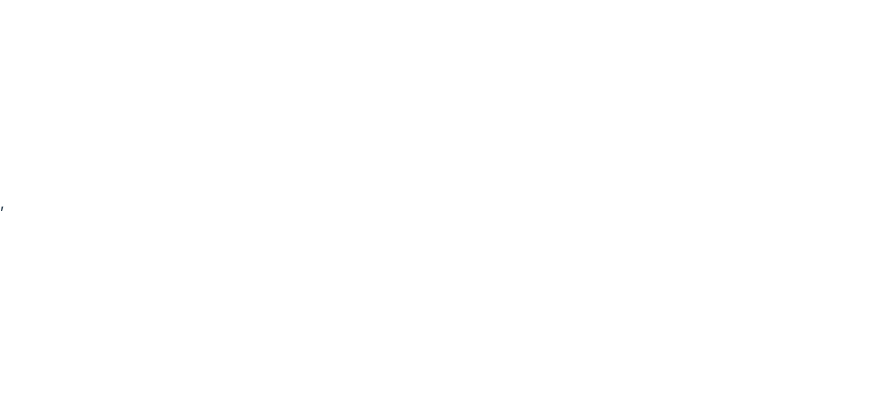
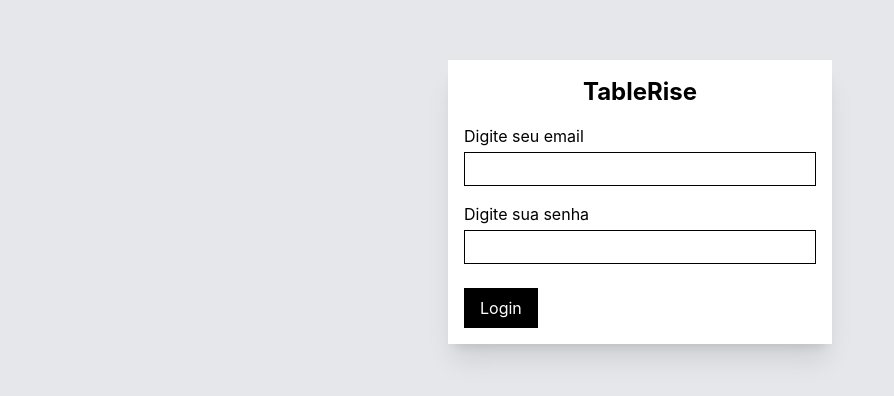
Before and after one commit to TableRise/tablerise-frontend-beta, a React (Vite) app: page /login in a window 1280 px wide. Before the commit this address had no page. Shown: the part 198-594 px from the top of the page, without its empty margins (0-894 px from the left). Built offline with nearby package versions, Linux system fonts and the light colour scheme.

Commit message:
feat: Create login page and setup frontend beta

```diff
--- a/package.json
+++ b/package.json
@@ -11,21 +11,25 @@
   },
   "dependencies": {
     "i18next": "23.4.1",
+    "path": "0.12.7",
     "react": "18.2.0",
     "react-dom": "18.2.0",
     "react-router-dom": "6.14.2"
   },
   "devDependencies": {
     "@testing-library/react": "14.0.0",
+    "@types/node": "20.10.7",
     "@types/react": "18.2.15",
     "@types/react-dom": "18.2.7",
     "@typescript-eslint/eslint-plugin": "6.0.0",
     "@typescript-eslint/parser": "6.0.0",
     "@vitejs/plugin-react-swc": "3.3.2",
+    "autoprefixer": "^10.4.16",
     "eslint": "8.45.0",
     "eslint-plugin-react-hooks": "4.6.0",
     "eslint-plugin-react-refresh": "0.4.3",
-    "tailwindcss": "3.3.3",
+    "postcss": "^8.4.33",
+    "tailwindcss": "^3.3.3",
     "typescript": "5.0.2",
     "vite": "4.4.5"
   }
--- /dev/null
+++ b/postcss.config.cjs
@@ -0,0 +1,6 @@
+module.exports = {
+    plugins: {
+      tailwindcss: {},
+      autoprefixer: {},
+    },
+}
--- a/src/App.tsx
+++ b/src/App.tsx
@@ -1,5 +1,6 @@
 import { Routes, Route } from 'react-router-dom';
-import PrivateRoute from './components/PrivateRoute';
+import PrivateRoute from 'src/components/PrivateRoute';
+import Login from 'src/pages/Login';
 
 function App() {
   return (
@@ -7,6 +8,7 @@
       <Routes>
         <Route element={<PrivateRoute />}></Route>
         <Route path='/' element={<h1>TableRise</h1>} />
+        <Route path='/login' element={<Login />} />
       </Routes>
     </>
   );
--- a/src/index.css
+++ b/src/index.css
@@ -2,72 +2,13 @@
 @tailwind components;
 @tailwind utilities;
 
-:root {
-  font-family: Inter, system-ui, Avenir, Helvetica, Arial, sans-serif;
-  line-height: 1.5;
-  font-weight: 400;
-
-  color-scheme: light dark;
-  color: rgba(255, 255, 255, 0.87);
-  background-color: #242424;
-
-  font-synthesis: none;
-  text-rendering: optimizeLegibility;
+body {
+  margin: 0;
+  padding: 0;
+  font-family: -apple-system, BlinkMacSystemFont, 'Segoe UI', 'Roboto', 'Oxygen',
+    'Ubuntu', 'Cantarell', 'Fira Sans', 'Droid Sans', 'Helvetica Neue',
+    sans-serif;
   -webkit-font-smoothing: antialiased;
   -moz-osx-font-smoothing: grayscale;
-  -webkit-text-size-adjust: 100%;
+  scroll-behavior: smooth;
 }
-
-a {
-  font-weight: 500;
-  color: #646cff;
-  text-decoration: inherit;
-}
-a:hover {
-  color: #535bf2;
-}
-
-body {
-  margin: 0;
-  display: flex;
-  place-items: center;
-  min-width: 320px;
-  min-height: 100vh;
-}
-
-h1 {
-  font-size: 3.2em;
-  line-height: 1.1;
-}
-
-button {
-  border-radius: 8px;
-  border: 1px solid transparent;
-  padding: 0.6em 1.2em;
-  font-size: 1em;
-  font-weight: 500;
-  font-family: inherit;
-  background-color: #1a1a1a;
-  cursor: pointer;
-  transition: border-color 0.25s;
-}
-button:hover {
-  border-color: #646cff;
-}
-button:focus,
-button:focus-visible {
-  outline: 4px auto -webkit-focus-ring-color;
-}
-
-@media (prefers-color-scheme: light) {
-  :root {
-    color: #213547;
-    background-color: #ffffff;
-  }
-  a:hover {
-    color: #747bff;
-  }
-  button {
-    background-color: #f9f9f9;
-  }
-}
--- a/src/main.tsx
+++ b/src/main.tsx
@@ -10,7 +10,7 @@
     <BrowserRouter>
       <React.StrictMode>
         <App />
-      </React.StrictMode>,
+      </React.StrictMode>
     </BrowserRouter>
   </TableriseProvider>
 );
--- /dev/null
+++ b/src/pages/Login.tsx
@@ -0,0 +1,25 @@
+// import React from 'react';
+import 'src/pages/styles/Login.css';
+
+export default function Login() {
+    return(
+        <section className="login-main">
+            <form className="login-box">
+                <h1 className="login-title">TableRise</h1>
+                <div className="login-credentials">
+                    <label htmlFor="login-email-input">
+                        <span>Digite seu email</span>
+                        <input id="login-email-input" type="text" />
+                    </label>
+                    <label htmlFor="login-password-input">
+                        <span>Digite sua senha</span>
+                        <input id="login-password-input" type="password" />
+                    </label>
+                </div>
+                <div className="login-buttons">
+                    <button type="button">Login</button>
+                </div>
+            </form>
+        </section>
+    )
+}
--- /dev/null
+++ b/src/pages/styles/Login.css
@@ -0,0 +1,33 @@
+@tailwind base;
+@tailwind components;
+@tailwind utilities;
+
+@layer base {
+    .login-main {
+        @apply bg-gray-200 h-screen flex justify-center items-center;
+    }
+
+    .login-box {
+        @apply bg-white p-4 flex flex-col w-[30%] shadow-xl;
+    }
+
+    .login-box .login-title {
+        @apply mb-2 self-center text-2xl font-bold;
+    }
+
+    .login-box .login-credentials {
+        @apply flex flex-col;
+    }
+
+    .login-box .login-credentials label {
+        @apply my-2 flex flex-col;
+    }
+
+    .login-box .login-credentials label input {
+        @apply mt-1 p-1 border border-black;
+    }
+
+    .login-box .login-buttons {
+        @apply px-4 py-2 mt-4 bg-black text-white max-w-fit;
+    }
+}
--- a/tsconfig.json
+++ b/tsconfig.json
@@ -13,7 +13,7 @@
     "isolatedModules": true,
     "noEmit": true,
     "jsx": "react-jsx",
-    "typeRoots": ["src/@types", "./node_modules/@types"],
+    "typeRoots": ["src/@types", "./node_modules/@types", "types/**/*.d.ts"],
 
     /* Linting */
     "strict": true,
--- a/vite.config.ts
+++ b/vite.config.ts
@@ -1,7 +1,11 @@
+import * as path from 'path';
 import { defineConfig } from 'vite'
 import react from '@vitejs/plugin-react-swc'
 
 // https://vitejs.dev/config/
 export default defineConfig({
   plugins: [react()],
+  resolve: {
+    alias: [{ find: 'src', replacement: path.resolve(__dirname, 'src')  }]
+  }
 })
```
Also changed, not shown: src/types/Children.d.ts (renamed from src/types/Children.ts), 1 other file (tests, documents, lock files or other folders).
